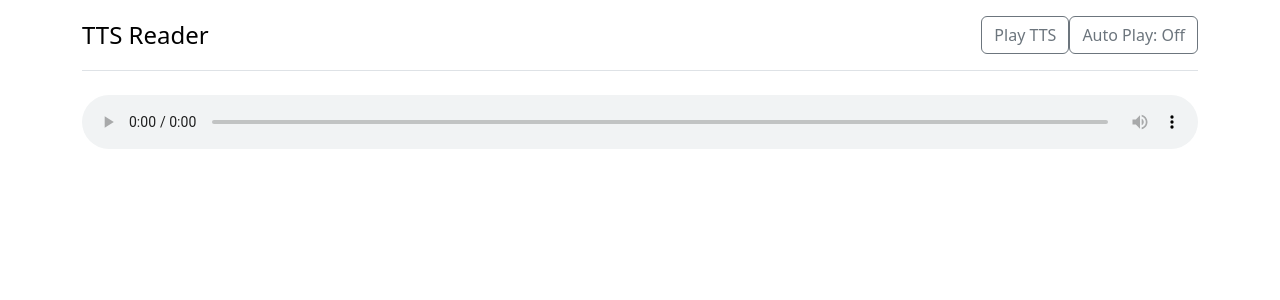
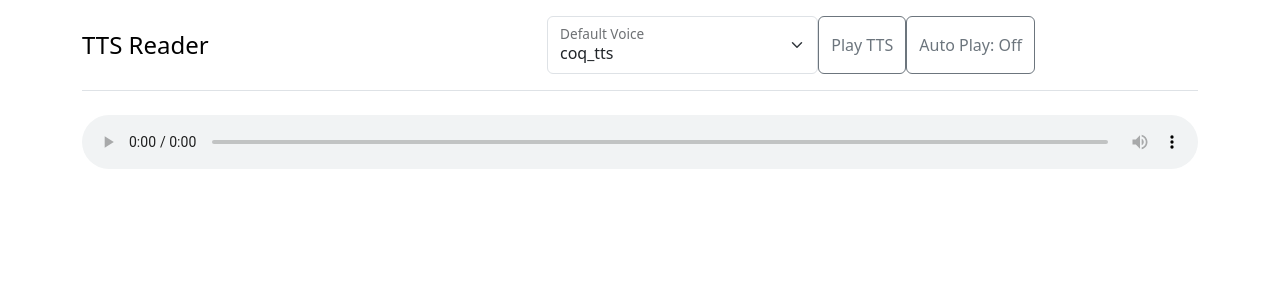
Before and after one commit to cpippenger/talker, a Flask app: page / in a window 1280 px wide. Shown: the top 300 px of the page. Run offline with Flask 3, Linux system fonts and the light colour scheme; data that the repository does not hold is empty.

Commit message:
superchat api -added endpoints
- added coq_tts and test endpoints

```diff
--- a/api/app.py
+++ b/api/app.py
@@ -40,38 +40,68 @@ DATABASE_HOST = os.environ.get('DATABASE_HOST',"127.0.0.1")
 SERVICE_PORT = os.environ.get('SERVICE_PORT',5000)
 SERVICE_HOST = os.environ.get('SERVICE_HOST',"0.0.0.0")
 SERVICE_DEBUG = os.environ.get('SERVICE_DEBUG','True')
-TTS_URL=os.environ.get('TTS_URL',"http://localhost:8100/tts")
+SWC_TTS_URL=os.environ.get('SWC_TTS_URL',"http://localhost:8100/tts")
+COQ_TTS_URL=os.environ.get('COQ_TTS_URL',"http://localhost:6666/api/tts?text=")
 
 app = Flask(__name__,static_folder="cache")
 app.config['SQLALCHEMY_DATABASE_URI'] = f'{DATABASE_TYPE}://{DATABASE_USERNAME}:{DATABASE_PASSWORD}@{DATABASE_HOST}/{DATABASE_SCHEMA}'
 db = SQLAlchemy(app)
 engine = create_engine(app.config['SQLALCHEMY_DATABASE_URI'])
+SessionClass = sessionmaker(bind=engine)
 
 
-
-
-
-
-SessionClass = sessionmaker(bind=engine)
-#session = SessionClass()
-
-# this will get replaced with real code later
-def save_tts(message,filename):
-
+# im gonna clean up the exception handling once i figure out what exceptions are what, seems weird
+# cuz the repeated code is nasty
+def swc_tts(str_voice,str_message,str_filename):
+    payload = {'text': str_message, 'time': 'time', 'priority' : '100.0'}
     try:
-        r = requests.get(TTS_URL + message, allow_redirects=True)
+        r = requests.post(SWC_TTS_URL, json=payload)
         r.raise_for_status()
     except requests.exceptions.RequestException as err:
-        return ("ERROR: OOps: Something Else") # being lazy this code sorta works
+        return ("ERROR: swc_tts OOps: Something Else") # being lazy this code sorta works
     except requests.exceptions.HTTPError as errh:
-        return ("ERROR: Http Error:",errh)
+        return ("ERROR: swc_tts Http Error:",errh)
     except requests.exceptions.ConnectionError as errc:
-        return ("ERROR: Error Connecting:")
+        return ("ERROR: swc_tts Error Connecting:")
     except requests.exceptions.Timeout as errt:
-        return ("ERROR: Timeout Error:")
+        return ("ERROR: swc_tts Timeout Error:")
+    open(filename, 'wb').write(r.content)
+    data=r.json()["wav"]
+    scaled = np.int16(data / np.max(np.abs(data)) * 32767)
+    write(str_filename, int(r.json()["rate"]), scaled)
+    return str_filename
+
+def coq_tts(message,filename):
+    try:
+        r = requests.get(COQ_TTS_URL + message, allow_redirects=True)
+        r.raise_for_status()
+    except requests.exceptions.RequestException as err:
+        return ("ERROR: coq_tts OOps: Something Else") # being lazy this code sorta works
+    except requests.exceptions.HTTPError as errh:
+        return ("ERROR: coq_tts Http Error:",errh)
+    except requests.exceptions.ConnectionError as errc:
+        return ("ERROR: coq_tts Error Connecting:")
+    except requests.exceptions.Timeout as errt:
+        return ("ERROR: coq_tts Timeout Error:")
     open(filename, 'wb').write(r.content)
     return filename
 
+# - all endpoints must return path to tts file, like cache/<id>
+# - return string that starts with ERROR on error
+# - can return an external url if it wants, but probably shouldnt, path
+#   is passed strait to audio src
+# - should be storing in /cache for playback
+# - prefered to prefix file name with static id of source e.g coqtts_<id>
+# - must be at least one end point
+# - default is first defined endpoint in dictionary
+
+endpoints = {
+"coq_tts": lambda str_message,str_filename: coq_tts(str_message,str_filename) ,
+"fake_tts": lambda str_message,str_filename: "cache/dummy.wav" ,
+"forced_error": lambda str_message,str_filename: "ERROR: you did this on purpose"
+
+}
+current_endpoint=list(endpoints.keys())[0]
 def install():
     try:
         SuperChat.__table__.create(engine)
@@ -80,10 +110,22 @@ def install():
 
 @app.get("/")
 async def root():
-    return render_template('index.html')
+    return render_template('index.html',endpoints=endpoints.keys(),current_endpoint=current_endpoint)
+
+@app.get("/update-default")
+async def update_default():
+    # not sure if this is good
+    global current_endpoint
+    endpoint= request.args.get('name')
+    if endpoint != None:
+        current_endpoint=endpoint
+        return '{"status":"ok"}'
+    else:
+        return '{"status":"failed"}'
 
 @app.route('/insert_super_chat', methods=['POST'])
 def insert_super_chats():
+    logger.warning(current_endpoint)
     session = SessionClass()
     uuid=str(uuid4())
     data = request.json
@@ -91,10 +133,9 @@ def insert_super_chats():
     text=data.get('text')
     amount=data.get('amount')
     if username != None and text != None and amount != None:
-
-        cache_file=save_tts(username + " says " + text,"cache/" + uuid )
-
-        session.add(SuperChat(id=uuid,username=username,text=text,amount=amount,datetime_uploaded=datetime.now(),tts_file=cache_file))
+        #cache_file=save_tts(username + " says " + text,"cache/" + uuid )
+        cache_file=endpoints[current_endpoint](username + " says " + text,"cache/" + uuid )
+        session.add(SuperChat(id=uuid,username=username,text=current_endpoint + " | " + amount + " | " + username + " - " +text,amount=amount,datetime_uploaded=datetime.now(),tts_file=cache_file))
         session.commit()
         session.close()
         return '{"status":"success"}'
--- a/api/templates/index.html
+++ b/api/templates/index.html
@@ -131,7 +131,7 @@
 					{
 						$(row).removeClass("bg-info");
 						$(row).addClass("bg-warning")
-						error_string=" (TTS ERROR: " + super_chats[key]["tts_file"] + ")"
+						error_string=" (" + super_chats[key]["tts_file"] + ")"
 
 					} else {
 						row.onclick = function ()
@@ -168,8 +168,11 @@
 
 		}
 
+	function update_default(element)
+		{
+			$.ajax({url: "/update-default?name="+element.options[element.selectedIndex].text});
 
-
+		}
 $( document ).ready(function() {
     get_superchats(null);
 				const interval = setInterval(function() {
@@ -188,14 +191,26 @@ $( document ).ready(function() {
         <span class="fs-4">TTS Reader</span>
       </a>
 
-      <div class="nav">
-			<button class="btn btn-outline-secondary" type="button"  onclick="play_tts ()" >Play TTS</button><button id=autoplay class="btn btn-outline-secondary" type="button"  onclick="toggle_autoplay()" >Auto Play: Off</button><span class=mx-auto>
+      <div class="nav col-lg-7">
+
+<div class="form-floating col-sm-5">
+  <select  onchange="update_default(this);" class="form-select form-select" id="floatingSelect" aria-label="Floating label select example">
+{% for item in endpoints %}
+    <option {% if item == current_endpoint %} selected  {% endif %} >{{ item|safe }} </option>
+{% endfor %}
+
+  </select>
+  <label for="floatingSelect">Default Voice</label>
+</div>
+<button class="btn btn-outline-secondary" type="button"  onclick="play_tts ()" >Play TTS</button><button id=autoplay class="btn btn-outline-secondary" type="button"  onclick="toggle_autoplay()" >Auto Play: Off</button><span class=mx-auto>
       </div>
     </header>
   </div>
 
+
   <div class="container w-100  my-1">
 <div class="row">
+
 <audio id=player  controls  onplay="player_play(this)" onpause="player_pause(this)" onended="player_end(this)" ><source id=player_source src="" ></audio>
 </div>
 </div>
```
